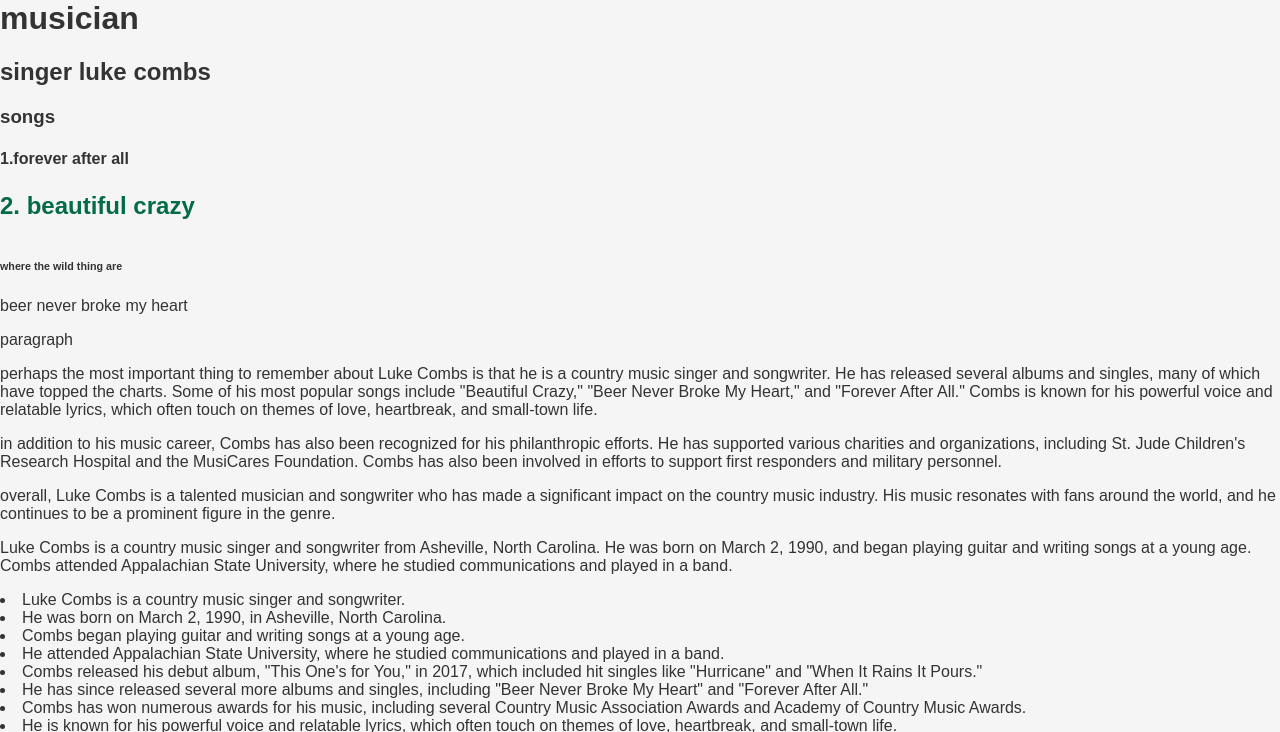
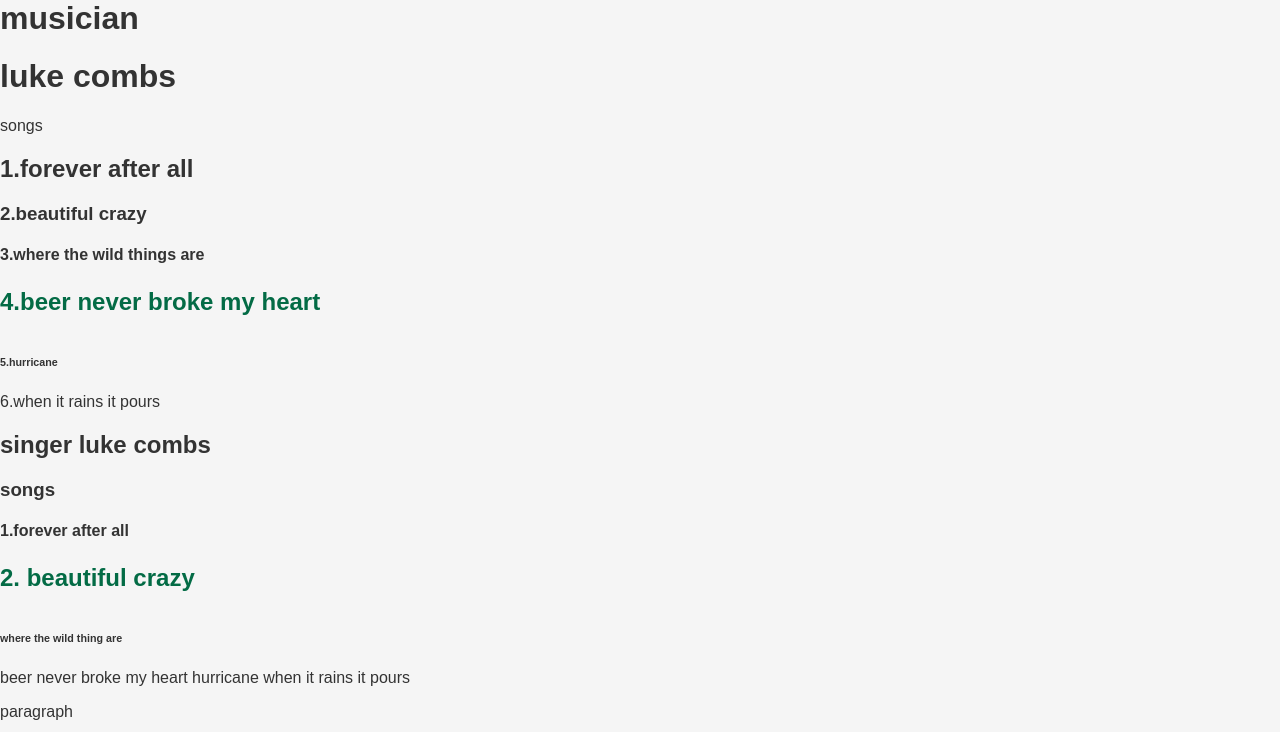
Before and after one commit to Anthony2420/fewd-musician-project, a plain HTML site: page index.html in a window 1280 px wide. Shown: the top 732 px of the page. Drawn offline with Linux system fonts and the light colour scheme.

Commit message:
i added flexbox

```diff
--- a/index.html
+++ b/index.html
@@ -7,7 +7,18 @@
 </head>
 <h1>musician</h1>
 <body>
-
+   <FLEXBOX>
+    <h1>luke combs</h1>
+   <flexbox>songs</flexbox>
+<flexbox>
+    <h2>1.forever after all</h2>
+    <h3>2.beautiful crazy</h3>
+    <h4>3.where the wild things are</h4>
+    <h5>4.beer never broke my heart</h5>
+    <h6>5.hurricane</h6>
+    <h7>6.when it rains it pours</h7>
+   </flexbox>
+</FLEXBOX>
 <h2>singer luke combs</h2>
 
 <h3>songs</h3>
@@ -20,6 +31,9 @@
 
 <h7>beer never broke my heart</h7>
 
+<h8>hurricane</h8></h>
+
+<h9>when it rains it pours</h9>
 <p>paragraph</p>
 <p>perhaps the most important thing to remember about Luke Combs is that he is a country music singer and songwriter. He has released several albums and singles, many of which have topped the charts. Some of his most popular songs include "Beautiful Crazy," "Beer Never Broke My Heart," and "Forever After All." Combs is known for his powerful voice and relatable lyrics, which often touch on themes of love, heartbreak, and small-town life.
 <p>in addition to his music career, Combs has also been recognized for his philanthropic efforts. He has supported various charities and organizations, including St. Jude Children's Research Hospital and the MusiCares Foundation. Combs has also been involved in efforts to support first responders and military personnel.
```
